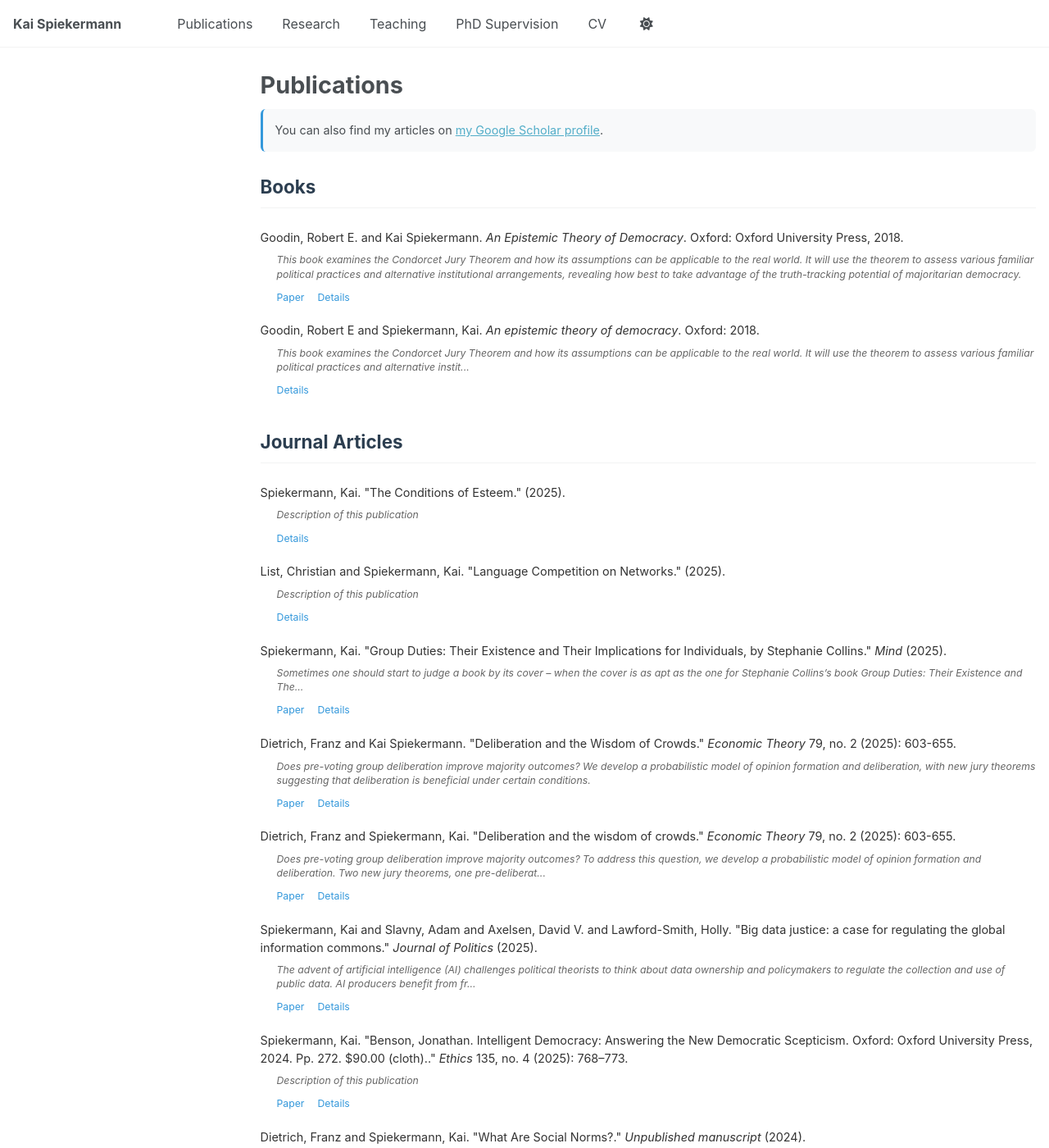
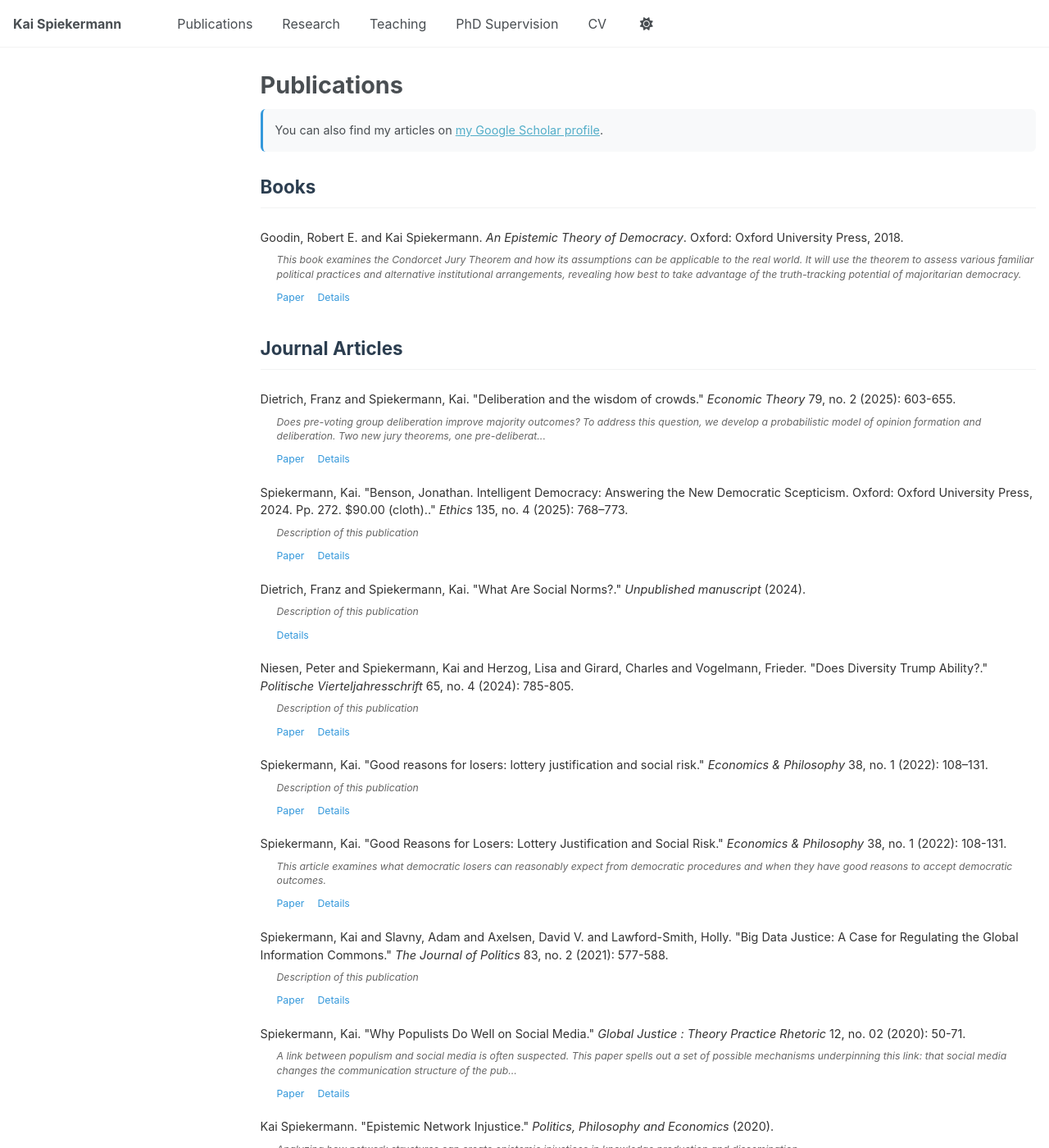
Before and after one commit to kaispk/kaispk.github.io, a Jekyll site: the page built from _pages/publications.html, in a window 1280 px wide and 1400 px high. Shown: the whole window at 82% size. Built offline with Jekyll 4.4.1, drawn with Linux system fonts in a browser that asks for light colours; a script that is not in the unit is left out; some of the changed text lies outside the part shown.

Commit message:
clean up publicatons

```diff
--- a/_publications/2009-judgement-aggregation-and-distributed-thinking.md
+++ /dev/null
@@ -1,16 +0,0 @@
----
-title: "Judgement Aggregation and Distributed Thinking"
-collection: publications
-category: manuscripts
-layout: publication
-permalink: /publication/2009-judgement-aggregation-and-distributed-thinking
-excerpt: 'Description of this publication'
-date: 2009-01-01
-authors: 'Spiekermann, Kai'
-issue: 'June'
-pages: '1–22'
-citation: 'Spiekermann, Kai. "Judgement Aggregation and Distributed Thinking." , no. June (2009): 1–22.'
-tags: ["democracy", "political-theory"]
----
-
-Add description of this publication here.
--- a/_publications/2012-courts-many-minds.md
+++ /dev/null
@@ -1,14 +0,0 @@
----
-title: "Courts of Many Minds"
-collection: publications
-category: manuscripts
-permalink: /publication/2012-courts-many-minds
-excerpt: 'Analyzing judicial decision-making through the lens of collective intelligence and jury theorem research.'
-date: 2012-01-01
-venue: 'British Journal of Political Science'
-authors: 'Robert E. Goodin and Kai Spiekermann'
-paperurl: 'http://eprints.lse.ac.uk/44438/1/Spiekermann_Goodin_Courts-of-many-minds_2012.pdf'
-citation: 'Goodin, Robert E. and Kai Spiekermann. (2012). "Courts of Many Minds." British Journal of Political Science 42(3): 555-571.'
----
-
-This paper analyzes judicial decision-making through the lens of collective intelligence and jury theorem research, examining how courts can aggregate judicial wisdom.
--- a/_publications/2013-epistemic-democracy-defensible-premises.md
+++ /dev/null
@@ -1,14 +0,0 @@
----
-title: "Epistemic Democracy with Defensible Premises"
-collection: publications
-category: manuscripts
-permalink: /publication/2013-epistemic-democracy-defensible-premises
-excerpt: 'Developing epistemic justifications for democracy based on more defensible empirical and normative premises.'
-date: 2013-01-01
-venue: 'Economics and Philosophy'
-authors: 'Franz Dietrich and Kai Spiekermann'
-paperurl: 'http://eprints.lse.ac.uk/46542/1/Dietrich_Spiekermann_Epistemic-democracy-with-defensible-premises_2013.pdf'
-citation: 'Dietrich, Franz and Kai Spiekermann. (2013). "Epistemic Democracy with Defensible Premises." Economics and Philosophy 29(1): 87-120.'
----
-
-This paper develops epistemic justifications for democracy based on more defensible empirical and normative premises than those typically found in the literature.
--- a/_publications/2013-methodological-individualism-and-holism-in-politic.md
+++ /dev/null
@@ -1,18 +0,0 @@
----
-title: "Methodological individualism and holism in political science: A reconciliation"
-collection: publications
-category: manuscripts
-layout: publication
-permalink: /publication/2013-methodological-individualism-and-holism-in-politic
-excerpt: 'Political science is divided between methodological individualists, who seek to explain political phenomena by reference to individuals and their interactions, and holists (or nonreductionists), who c...'
-date: 2013-01-01
-venue: 'American Political Science Review'
-authors: 'List, C. and Spiekermann, K.'
-volume: '107'
-issue: '4'
-doi: '10.1017/S0003055413000373'
-citation: 'List, C. and Spiekermann, K.. "Methodological individualism and holism in political science: A reconciliation." <em>American Political Science Review</em> 107, no. 4 (2013).'
-tags: ["democracy", "political-theory"]
----
-
-Political science is divided between methodological individualists, who seek to explain political phenomena by reference to individuals and their interactions, and holists (or nonreductionists), who consider some higher-level social entities or properties such as states, institutions, or cultures ontologically or causally significant. We propose a reconciliation between these two perspectives, building on related work in philosophy. After laying out a taxonomy of different variants of each view, we observe that (i) although political phenomena result from underlying individual attitudes and behavior, individual-level descriptions do not always capture all explanatorily salient properties, and (ii) nonreductionistic explanations are mandated when social regularities are robust to changes in their individual-level realization. We characterize the dividing line between phenomena requiring nonreductionistic explanation and phenomena permitting individualistic explanation and give examples from the study of ethnic conflicts, social-network theory, and international-relations theory. © 2013 American Political Science Association.
--- a/_publications/2013-methodological-individualism-holism.md
+++ /dev/null
@@ -1,24 +0,0 @@
----
-title: "Methodological Individualism and Holism in Political Science: A Reconciliation"
-collection: publications
-category: manuscripts
-layout: publication
-permalink: /publication/2013-methodological-individualism-holism
-excerpt: 'We propose a reconciliation between methodological individualists and holists in political science, building on related work in philosophy of science.'
-date: 2013-01-01
-venue: 'American Political Science Review'
-authors: 'List, Christian and Kai Spiekermann'
-volume: '107'
-issue: '4'
-pages: '629-643'
-doi: '10.1017/S0003055413000373'
-paperurl: 'http://eprints.lse.ac.uk/53455/1/List_Spiekermann_Methodological-individualism-and-holism-in-political-science_2013.pdf'
-citation: 'List, Christian, and Kai Spiekermann. "Methodological Individualism and Holism in Political Science: A Reconciliation." *American Political Science Review* 107, no. 4 (2013): 629-643.'
-tags: ["methodology", "political-science", "philosophy-of-science", "individualism"]
----
-
-Political science is divided between methodological individualists, who seek to explain political phenomena by reference to individuals and their interactions, and holists (or nonreductionists), who consider some higher-level social entities or properties such as states, institutions, or cultures ontologically or causally significant.
-
-We propose a reconciliation between these two perspectives, building on related work in philosophy. After laying out a taxonomy of different variants of each view, we observe that (i) although political phenomena result from underlying individual attitudes and behavior, individual-level descriptions do not always capture all explanatorily salient properties, and (ii) nonreductionistic explanations are mandated when social regularities are robust to changes in their individual-level realization.
-
-We characterize the dividing line between phenomena requiring nonreductionistic explanation and phenomena permitting individualistic explanation and give examples from the study of ethnic conflicts, social-network theory, and international-relations theory.
--- a/_publications/2021-big-data-justice.md
+++ /dev/null
@@ -1,24 +0,0 @@
----
-title: "Big Data Justice: A Case for Regulating the Global Information Commons"
-collection: publications
-category: manuscripts
-layout: publication
-permalink: /publication/2021-big-data-justice
-excerpt: 'We argue against the view that the use of public data must be free. The advent of AI challenges political theorists to think about data ownership and policymakers to regulate the collection and use of public data.'
-date: 2021-04-01
-venue: 'The Journal of Politics'
-authors: 'Spiekermann, Kai, Adam Slavny, David V. Axelsen, and Holly Lawford-Smith'
-volume: '83'
-issue: '2'
-pages: '577-588'
-doi: '10.1086/709862'
-paperurl: 'https://www.journals.uchicago.edu/doi/10.1086/709862'
-citation: 'Spiekermann, Kai, Adam Slavny, David V. Axelsen, and Holly Lawford-Smith. "Big Data Justice: A Case for Regulating the Global Information Commons." *The Journal of Politics* 83, no. 2 (2021): 577-588.'
-tags: ["technology", "justice", "data", "AI", "political-theory"]
----
-
-The advent of artificial intelligence (AI) challenges political theorists to think about data ownership and policymakers to regulate the collection and use of public data. AI producers benefit from free public data for training their systems while retaining the profits. We argue against the view that the use of public data must be free.
-
-The proponents of unconstrained use point out that consuming data does not diminish its quality and that information is in ample supply. Therefore, they suggest, publicly available data should be free. We present two objections. First, allowing free data use promotes unwanted inequality. Second, contributors of information did not and could not anticipate that their contribution would be used to train AI systems.
-
-Our argument implies that managing the 'global information commons' and charging for extensive data use is permissible and desirable. We discuss policy implications and propose a progressive data use tax to counter the inequality arising.
--- a/_publications/2025-big-data-justice-a-case-for-regulating-the-global-.md
+++ /dev/null
@@ -1,16 +0,0 @@
----
-title: "Big data justice: a case for regulating the global information commons"
-collection: publications
-category: manuscripts
-layout: publication
-permalink: /publication/2025-big-data-justice-a-case-for-regulating-the-global-
-excerpt: 'The advent of artificial intelligence (AI) challenges political theorists to think about data ownership and policymakers to regulate the collection and use of public data. AI producers benefit from fr...'
-date: 2025-01-01
-venue: 'Journal of Politics'
-authors: 'Spiekermann, Kai and Slavny, Adam and Axelsen, David V. and Lawford-Smith, Holly'
-paperurl: 'https://www-journals-uchicago-edu.gate3.library.lse.ac.uk/toc/jop/current'
-citation: 'Spiekermann, Kai and Slavny, Adam and Axelsen, David V. and Lawford-Smith, Holly. "Big data justice: a case for regulating the global information commons." <em>Journal of Politics</em>  (2025).'
-tags: ["democracy", "political-theory"]
----
-
-The advent of artificial intelligence (AI) challenges political theorists to think about data ownership and policymakers to regulate the collection and use of public data. AI producers benefit from free public data for training their systems while retaining the profits. We argue against the view that the use of public data must be free. The proponents of unconstrained use point out that consuming data does not diminish its quality and that information is in am- ple supply. Therefore, they suggest, publicly available data should be free. We present two objections. First, allowing free data use promotes unwanted inequality. Second, contributors of information did not and could not anticipate that their contribution would be used to train AI systems. Our argument implies that managing the ‘global information commons’ and charging for extensive data use is permissible and desirable. We discuss policy implications and propose a progressive data use tax to counter the inequality arising.
--- a/_publications/2025-deliberation-wisdom.md
+++ /dev/null
@@ -1,24 +0,0 @@
----
-title: "Deliberation and the Wisdom of Crowds"
-collection: publications
-category: manuscripts
-layout: publication
-permalink: /publication/2025-deliberation-and-wisdom-of-crowds
-excerpt: 'Does pre-voting group deliberation improve majority outcomes? We develop a probabilistic model of opinion formation and deliberation, with new jury theorems suggesting that deliberation is beneficial under certain conditions.'
-date: 2025-01-01
-venue: 'Economic Theory'
-authors: 'Dietrich, Franz and Kai Spiekermann'
-volume: '79'
-issue: '2'
-pages: '603-655'
-doi: '10.1007/s00199-024-01595-4'
-paperurl: 'https://doi.org/10.1007/s00199-024-01595-4'
-citation: 'Dietrich, Franz, and Kai Spiekermann. "Deliberation and the Wisdom of Crowds." *Economic Theory* 79, no. 2 (2025): 603-655.'
-tags: ["featured", "deliberation", "democracy", "epistemic", "jury-theorems"]
----
-
-Does pre-voting group deliberation improve majority outcomes? To address this question, we develop a probabilistic model of opinion formation and deliberation. Two new jury theorems, one pre-deliberation and one post-deliberation, suggest that deliberation is beneficial.
-
-Successful deliberation mitigates three voting failures: (1) overcounting widespread evidence, (2) neglecting evidential inequality, and (3) neglecting evidential complementarity. Formal results and simulations confirm this. But we identify four systematic exceptions where deliberation reduces majority competence, always by increasing Failure 1.
-
-Our analysis recommends deliberation that is 'participatory', 'neutral', but not necessarily 'equal', i.e., that involves substantive sharing, privileges no evidences, but might privilege some persons.
--- a/_publications/2025-group-duties-their-existence-and-their-implication.md
+++ /dev/null
@@ -1,17 +0,0 @@
----
-title: "Group Duties: Their Existence and Their Implications for Individuals, by Stephanie Collins"
-collection: publications
-category: manuscripts
-layout: publication
-permalink: /publication/2025-group-duties-their-existence-and-their-implication
-excerpt: 'Sometimes one should start to judge a book by its cover – when the cover is as apt as the one for Stephanie Collins’s book Group Duties: Their Existence and The...'
-date: 2025-01-01
-venue: 'Mind'
-authors: 'Spiekermann, Kai'
-doi: '10.1093/mind/fzaa004'
-paperurl: 'https://academic-oup-com.gate2.library.lse.ac.uk/mind/advance-article/doi/10.1093/mind/fzaa004/5803152'
-citation: 'Spiekermann, Kai. "Group Duties: Their Existence and Their Implications for Individuals, by Stephanie Collins." <em>Mind</em> .'
-tags: ["democracy", "political-theory"]
----
-
-Sometimes one should start to judge a book by its cover – when the cover is as apt as the one for Stephanie Collins’s book Group Duties: Their Existence and The
--- a/_publications/2025-language-competition-on-networks.md
+++ /dev/null
@@ -1,14 +0,0 @@
----
-title: "Language Competition on Networks"
-collection: publications
-category: manuscripts
-layout: publication
-permalink: /publication/2025-language-competition-on-networks
-excerpt: 'Description of this publication'
-date: 2025-01-01
-authors: 'List, Christian and Spiekermann, Kai'
-citation: 'List, Christian and Spiekermann, Kai. "Language Competition on Networks." .'
-tags: ["democracy", "political-theory"]
----
-
-Add description of this publication here.
--- a/_publications/2025-the-conditions-of-esteem.md
+++ /dev/null
@@ -1,14 +0,0 @@
----
-title: "The Conditions of Esteem"
-collection: publications
-category: manuscripts
-layout: publication
-permalink: /publication/2025-the-conditions-of-esteem
-excerpt: 'Description of this publication'
-date: 2025-01-01
-authors: 'Spiekermann, Kai'
-citation: 'Spiekermann, Kai. "The Conditions of Esteem." .'
-tags: ["democracy", "political-theory"]
----
-
-Add description of this publication here.
--- a/_publications/epistemic-aspects-representative-government.md
+++ /dev/null
@@ -1,14 +0,0 @@
----
-title: "Epistemic Aspects of Representative Government"
-collection: publications
-category: manuscripts
-permalink: /publication/2012-epistemic-aspects-representative-government
-excerpt: 'Examining the epistemic justifications and implications of representative government structures.'
-date: 2012-01-01
-venue: 'European Political Science Review'
-authors: 'Robert E. Goodin and Kai Spiekermann'
-paperurl: 'http://eprints.lse.ac.uk/41542/1/Goodin_Spiekermann_Epistemic-aspects-of-representative-government_2012.pdf'
-citation: 'Goodin, Robert E. and Kai Spiekermann. (2012). "Epistemic Aspects of Representative Government." European Political Science Review 4(3): 303-325.'
----
-
-This paper examines the epistemic justifications and implications of representative government structures, analyzing how representation can enhance democratic knowledge aggregation.
```
Also changed, not shown: _publications/2018-an-epistemic-theory-of-democracy.md (deleted, +0 -16 lines), _publications/2021-jury-theorems-sep.md (deleted, +0 -23 lines), _publications/2021-jury-theorems.md (+1 -1 lines).
